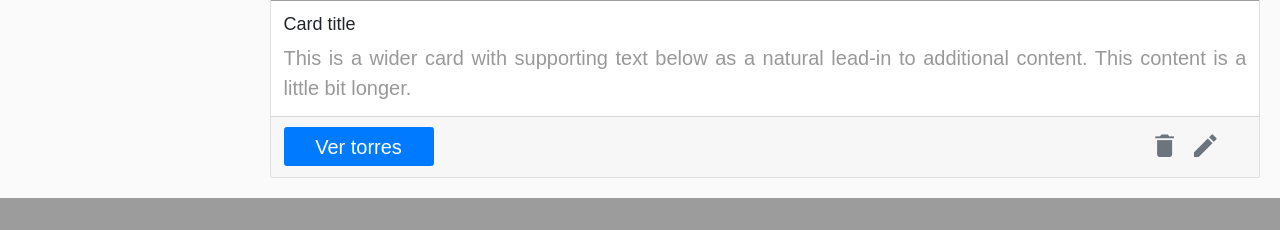
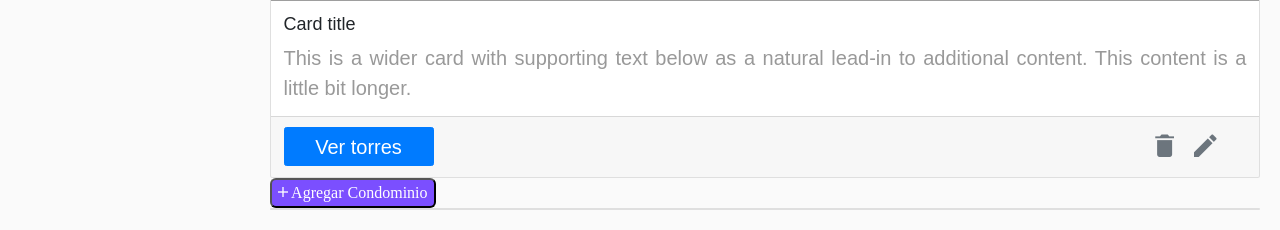
Before and after one commit to Benji-Mtz/django-fronted, a Django app: page / in a window 1280 px wide. Shown: the part 1394-1624 px from the top of the page. Before the commit the page ends 1592 px from the top, so only its background shows below. Run offline with Django 3.2, Linux system fonts and the light colour scheme; some libraries are stand-ins or nearby versions; grey boxes are pictures that could not be loaded.

Commit message:
button add

```diff
--- /dev/null
+++ b/static/css/cards.css
@@ -0,0 +1,10 @@
+button.agregar {
+    background: var(--secondary);
+    border-radius: 6px;
+
+    font-family: Montserrat !important;
+    font-size: 16px;
+    color: var(--light);
+    letter-spacing: 0;
+    text-align: center;
+}
--- a/static/css/style.css
+++ b/static/css/style.css
@@ -1,6 +1,7 @@
 :root {
   --arena: #f9e4b7;
   --primary: #3e0384;
+  --secondary: #7B4FFF;
   --light: #ffffff;
   --grey-light: #fafafa;
   --grey: #efefef;
--- a/templates/base.html
+++ b/templates/base.html
@@ -17,6 +17,7 @@
     <!-- Our Custom CSS -->
     <link rel="stylesheet" href="{% static 'css/style.css' %}">
     <link rel="stylesheet" href="{% static 'css/sidebar.css' %}">
+    <link rel="stylesheet" href="{% static 'css/cards.css' %}">
 
     <!-- Scrollbar Custom CSS -->
     <link rel="stylesheet"
--- a/templates/index.html
+++ b/templates/index.html
@@ -8,6 +8,7 @@
           <h2 class="title-header">{{ title }}</h2>
         </div>
       </div>
+
       <div class="row">
         <div class="col">
           <div class="row row-cols-1 row-cols-md-4 g-4">
@@ -37,5 +38,22 @@
         </div>
       </div>
 
+      <div class="row">
+        <div class="col">
+          <button class="agregar"><i class="icon ion-md-add"></i> Agregar Condominio</button>
+        </div>
+      </div>
+      <div class="row">
+        <div class="col">
+          <div class="row row-cols-1 row-cols-md-4 g-4">
+            <div class="col">
+              <div class="card">
+
+              </div>
+            </div>
+          </div>
+        </div>
+      </div>
+
 </div>
 {% endblock %}
```
